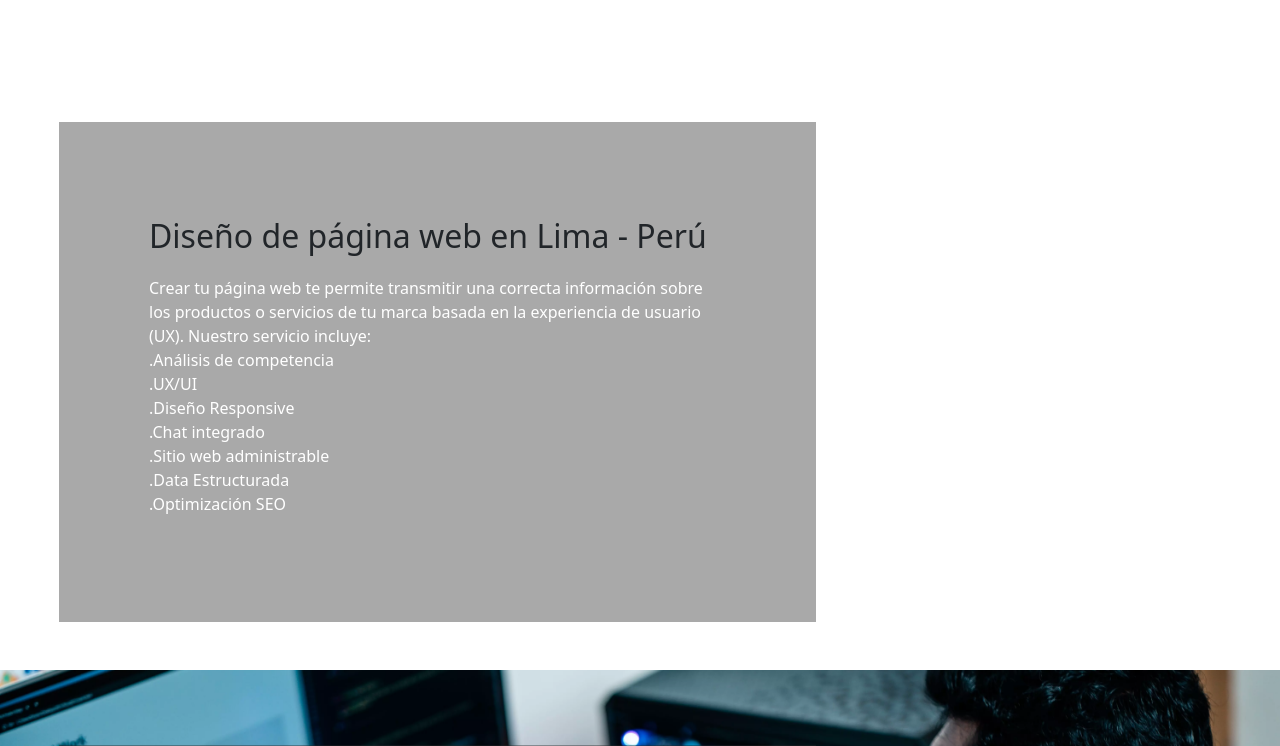
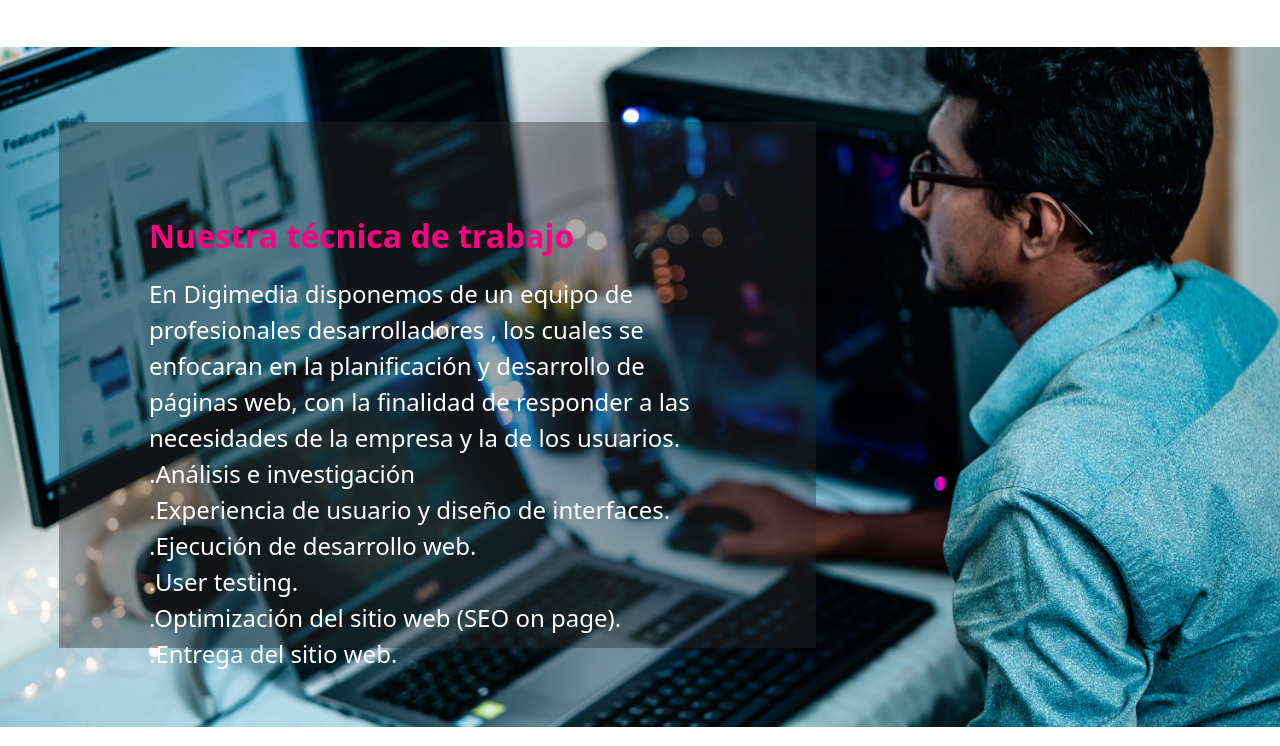
Before and after one commit to DevNHL/Digimedia, a PHP site: page /View/ds-web.php in a window 1280 px wide. Shown: the part 2332-3078 px from the top of the page. Run offline with PHP 8.4, Linux system fonts and the light colour scheme.

Commit message:
agregando contenido

```diff
--- a/View/ds-web.php
+++ b/View/ds-web.php
@@ -55,26 +55,7 @@
         <div class="conrs2">
             <div class="cont2">
                 <div class="titulo2"><p class="tes">Diseño de página web en Lima - Perú</p></div>
-                <p class="parrafo1">Crear tu página web te permite transmitir una correcta información sobre los productos o servicios de tu marca basada en la experiencia de usuario (UX). Nuestro servicio incluye:<br>
-                .Análisis de competencia <br>
-                .UX/UI <br>
-                .Diseño Responsive <br>
-                .Chat integrado  <br>
-                .Sitio web administrable <br>
-                .Data Estructurada <br>
-                .Optimización SEO
-                </p>
-            </div>
-        </div>
-
-    </div>
-
-    <div class="pt-5"></div>
-    <div class="banner3">
-        <div class="conrs" id="conrs">
-            <div class="cont">
-                <div class="titulo1"><p class="tes">Diseño de página web en Lima - Perú</p></div>
-                <p class="parrafo1">Crear tu página web te permite transmitir una correcta información sobre los productos o servicios de tu marca basada en la experiencia de usuario (UX). Nuestro servicio incluye:<br>
+                <p class="parrafo">Crear tu página web te permite transmitir una correcta información sobre los productos o servicios de tu marca basada en la experiencia de usuario (UX). Nuestro servicio incluye:<br>
                 .Análisis de competencia <br>
                 .UX/UI <br>
                 .Diseño Responsive <br>
@@ -93,11 +74,14 @@
     <div class="bannersec4">
         <div class="conrs">
             <div class="cont">
-                <div class="titulo"><p class="tes">Creaci&oacute;n del Social Profile</p></div>
-                <p class="parrafo">Determinaremos las redes sociales con las que deber&iacute;a contar tu marca, nos encargaremos de darle color, forma y vida al perfil social de tu empresa o negocio, y lograremos que tus
-                seguidores perciban en sus redes una imagen
-                fresca y din&aacute;mica con la que deseen interactuar
-                target.
+                <div class="titulo"><p class="tes">Nuestra técnica de trabajo</p></div>
+                <p class="parrafo">En Digimedia disponemos de un equipo de profesionales desarrolladores , los cuales se enfocaran en la planificación y desarrollo de páginas web, con la finalidad de responder a las necesidades de la empresa y la de los usuarios.<br>
+                .Análisis e investigación <br>
+                .Experiencia de usuario y diseño de interfaces.<br>
+                .Ejecución de desarrollo web. <br>
+                .User testing.  <br>
+                .Optimización del sitio web (SEO on page). <br>
+                .Entrega del sitio web.
                 </p>
             </div>
         </div>
@@ -109,9 +93,12 @@
     <div class="bannersec5">
         <div class="conrs">
             <div class="cont">
-                <div class="titulo2"><p class="tes">Creaci&oacute;n de Contenido para Redes Sociales</p></div>
-                <p class="parrafo">Creamos una estrategia a la medida de tu empresa, considerando el tipo de contenido, formato y medios que
-                realmente te aporten beneficios y resultados. Asimismo, se asigna a profesionales encargados de gestionar, crear y moderar las acciones de tu comunidad digital.
+                <div class="titulo2"><p class="tes">La Importancia de Diseño Web para tu Marca</p></div>
+                <p class="parrafo">.Permite tener presencia de marca en diferentes canales digitales de comunicación <br>
+                .Incrementa la visibilidad de tu negocio<br>
+                .Origina credibilidad y confianza en tu público objetivo <br>
+                .Permite obtener datos y analizar el comportamiento e intereses de tus visitantes <br>
+                .Posiciona tu marca frente a tus competidores en motores de búsqueda
                 </p>
             </div>
         </div>
--- a/css/diseno_web.css
+++ b/css/diseno_web.css
@@ -101,7 +101,7 @@
 }
 .parrafo1{
     color: white;
-    font-size: 1rem;
+    font-size: 1.3rem;
 }
 
 .bannersec3{
```
